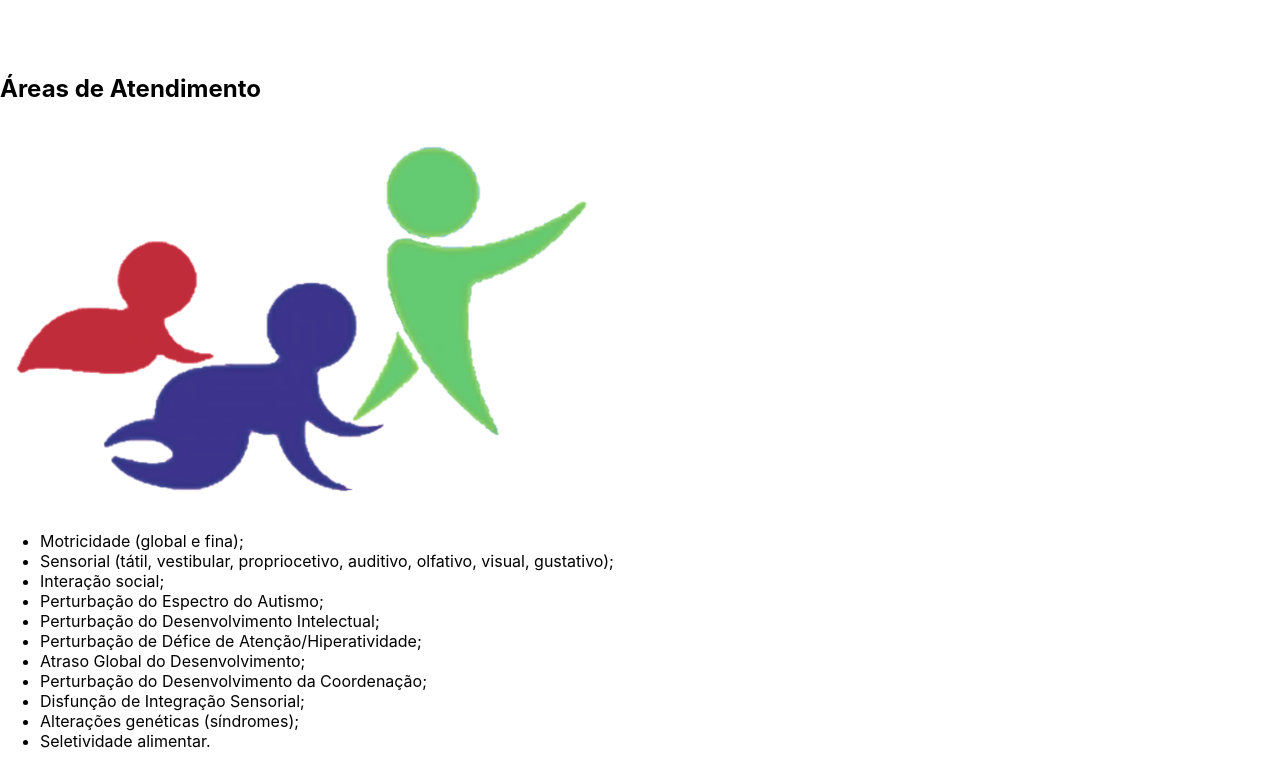
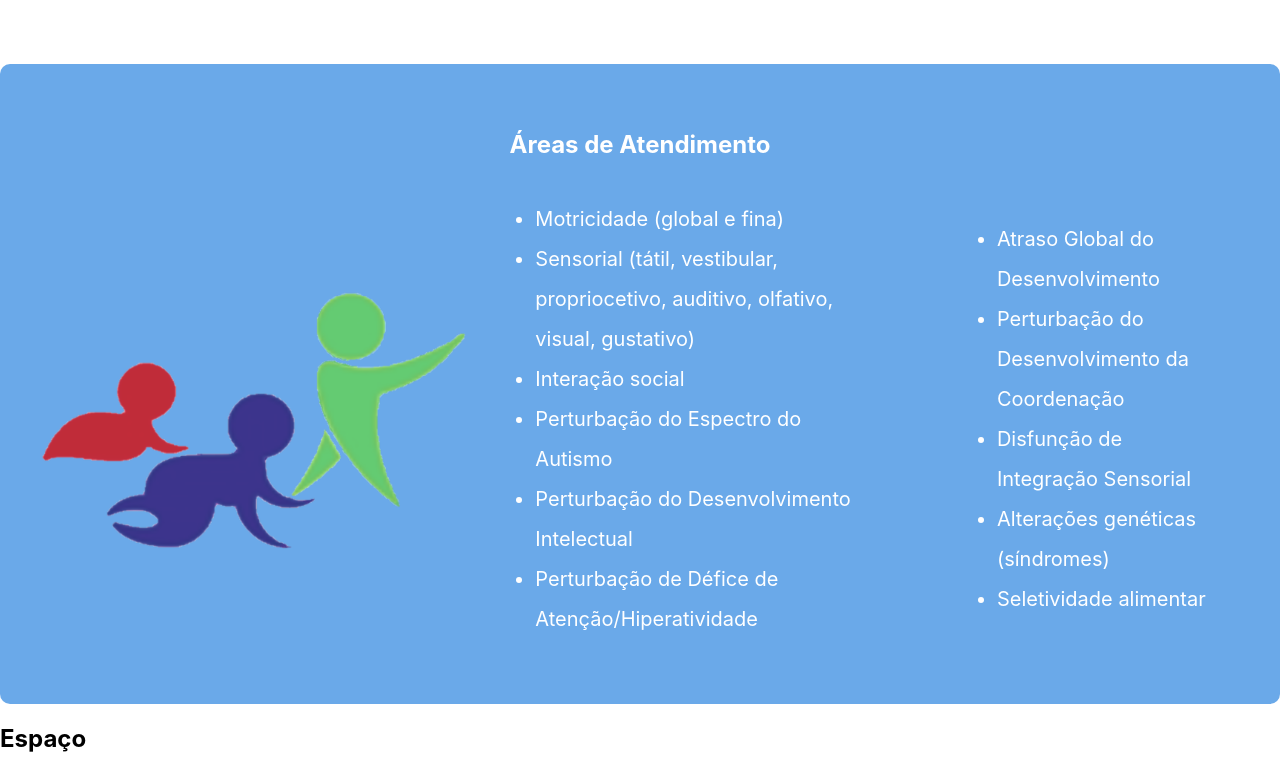
Before and after one commit to RonnySk/sorayaTo_web_page, a React (Create React App) app: page / in a window 1280 px wide. Shown: the part 1860-2631 px from the top of the page. Built offline with nearby package versions, Linux system fonts and the light colour scheme.

Commit message:
add style 1024px therapie.jsx

```diff
--- a/src/App.css
+++ b/src/App.css
@@ -308,5 +308,51 @@
         font-size: 20px;
     }
 
+    .container-therapies{
+        display: flex;
+        flex-direction:column;
+        justify-content: center;
+        text-align: center;
+        background-color: #6aa9e9;
+        border-radius: 10px;
+        color: white;
+        margin-top: 10px;
+        height: 80vh;
+    }
+
+    .subcontainer-therapies{
+        display: flex;
+        flex-direction: row;
+        align-items: center;
+        justify-content: space-around;
+        height: 75%;
+    }
+
+    .logo2{
+        width: 35%;
+        height: 60%;
+        border-radius: 15px;
+        margin-left: 30px;
+        margin-right: 20px;
+    }
+
+    .therapies{
+        display: flex;
+        flex-direction: row;
+        align-items: center;
+        justify-content: space-around;
+        text-align: left;
+        line-height: 40px;
+        height: 75%;
+        font-size: 20px;
+    }
+
+    .therapies li{
+        width: 80%;
+    }
+
+
+
+
 
 }
--- a/src/components/Therapies.jsx
+++ b/src/components/Therapies.jsx
@@ -5,24 +5,28 @@ export default function Therapies() {
   return (
     <div className="container-therapies">
       <h2>Áreas de Atendimento</h2>
+      <div className="subcontainer-therapies">
         <img className="logo2" src={logo2} alt="foto profissional de Soraya" />
         <div className="therapies">
           <ul>
-          <li>Motricidade (global e fina);</li>
+            <li>Motricidade (global e fina)</li>
             <li>
               Sensorial (tátil, vestibular, propriocetivo, auditivo, olfativo,
-            visual, gustativo);
+              visual, gustativo)
             </li>
-          <li>Interação social;</li>
-          <li>Perturbação do Espectro do Autismo;</li>
-          <li>Perturbação do Desenvolvimento Intelectual;</li>
-          <li>Perturbação de Défice de Atenção/Hiperatividade;</li>
-          <li>Atraso Global do Desenvolvimento;</li>
-          <li>Perturbação do Desenvolvimento da Coordenação;</li>
-          <li>Disfunção de Integração Sensorial;</li>
-          <li>Alterações genéticas (síndromes);</li>
-          <li>Seletividade alimentar.</li>
+            <li>Interação social</li>
+            <li>Perturbação do Espectro do Autismo</li>
+            <li>Perturbação do Desenvolvimento Intelectual</li>
+            <li>Perturbação de Défice de Atenção/Hiperatividade</li>
           </ul>
+          <ul>
+            <li>Atraso Global do Desenvolvimento</li>
+            <li>Perturbação do Desenvolvimento da Coordenação</li>
+            <li>Disfunção de Integração Sensorial</li>
+            <li>Alterações genéticas (síndromes)</li>
+            <li>Seletividade alimentar</li>
+          </ul>
+        </div>
       </div>
     </div>
   );
```
Lines whose indentation alone changed are shown as unchanged.
